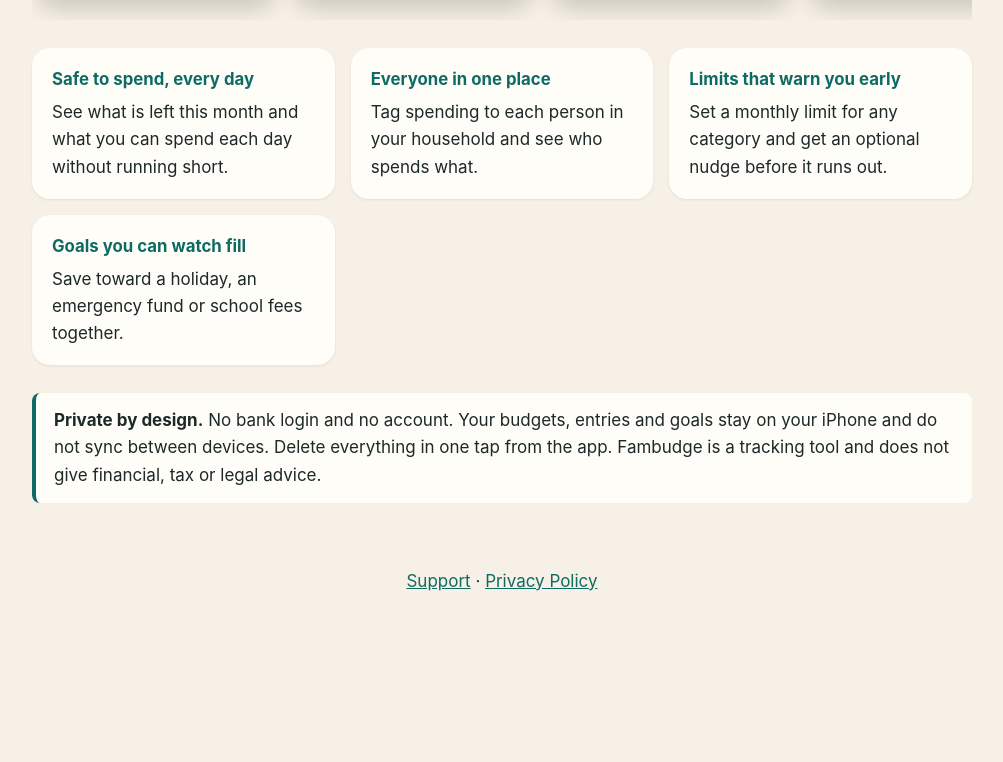
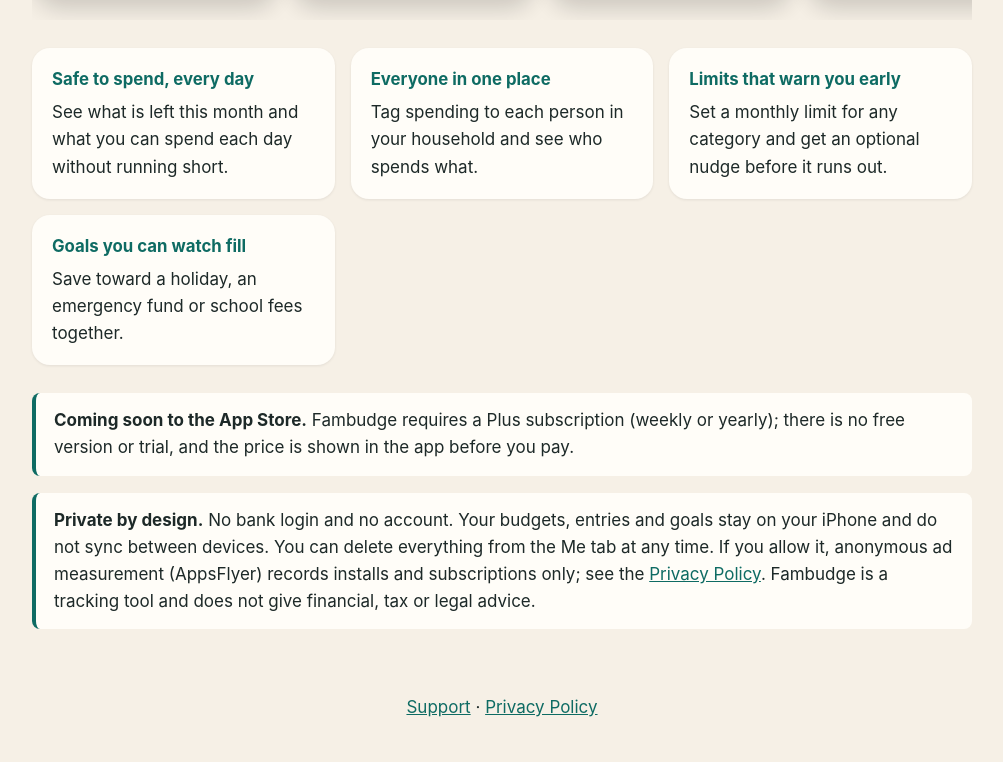
Before and after one commit to benologous/budgetcircle, a plain HTML site: page index.html in a window 1280 px wide. Shown: the part 784-1546 px from the top of the page, without its empty margins (138-1141 px from the left). Before the commit the page ends 1419 px from the top, so only its background shows below. Drawn offline with Linux system fonts and the light colour scheme.

Commit message:
Add files via upload

```diff
--- a/index.html
+++ b/index.html
@@ -32,7 +32,8 @@ footer{text-align:center;padding:0 20px 40px}
 <div class="card"><h3>Limits that warn you early</h3><p>Set a monthly limit for any category and get an optional nudge before it runs out.</p></div>
 <div class="card"><h3>Goals you can watch fill</h3><p>Save toward a holiday, an emergency fund or school fees together.</p></div>
 </div>
-<p class="note"><strong>Private by design.</strong> No bank login and no account. Your budgets, entries and goals stay on your iPhone and do not sync between devices. Delete everything in one tap from the app. Fambudge is a tracking tool and does not give financial, tax or legal advice.</p>
+<p class="note"><strong>Coming soon to the App Store.</strong> Fambudge requires a Plus subscription (weekly or yearly); there is no free version or trial, and the price is shown in the app before you pay.</p>
+<p class="note" style="margin-top:14px"><strong>Private by design.</strong> No bank login and no account. Your budgets, entries and goals stay on your iPhone and do not sync between devices. You can delete everything from the Me tab at any time. If you allow it, anonymous ad measurement (AppsFlyer) records installs and subscriptions only; see the <a href="privacy.html">Privacy Policy</a>. Fambudge is a tracking tool and does not give financial, tax or legal advice.</p>
 </main>
 <footer><a href="support.html">Support</a> · <a href="privacy.html">Privacy Policy</a></footer>
 </body></html>
```
Also changed, not shown: shot-01-today.jpg, shot-02-circle.jpg, shot-03-budgets.jpg, shot-04-circle-goals.jpg, shot-05-history.jpg.
